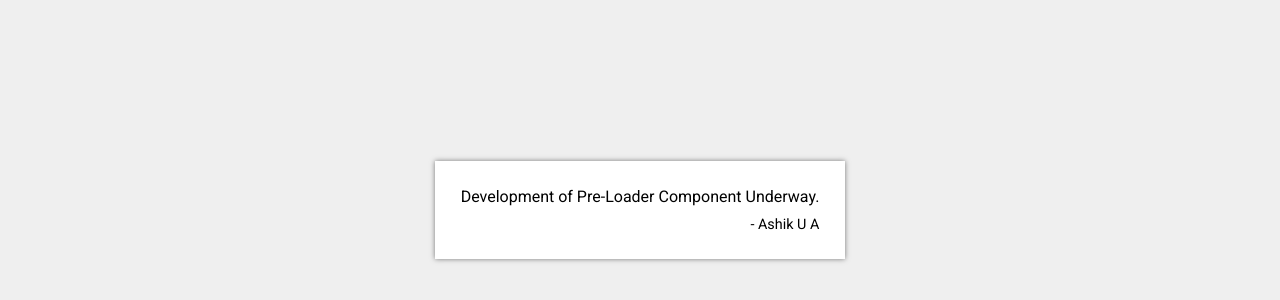
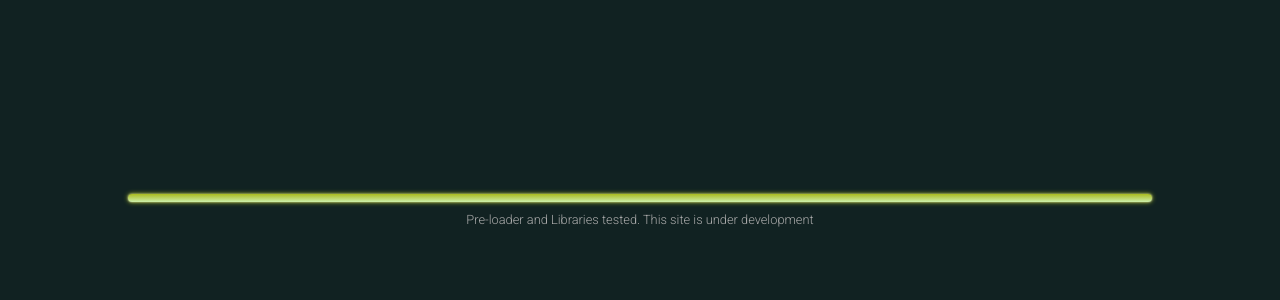
Before and after one commit to Ashik-U-A/Ashik-U-A.github.io, a website: page index.html in a window 1280 px wide. Shown: the part 190-490 px from the top of the page. Drawn offline with Linux system fonts and the light colour scheme.

Commit message:
Pre-Loader: Basic Development. Loading of Libraries.

```diff
--- a/index.html
+++ b/index.html
@@ -8,10 +8,16 @@
     <link rel="stylesheet" href="./styles/general.css">
 </head>
 <body>
-    <div class="info">
+    <div class="info" style="display: none">
         Development of Pre-Loader Component Underway.
         <span class="sign">- Ashik U A</span>
     </div>
+
+    <div class="pre-loader">
+        <div class="progress"><div class="bar" id="progress-bar"></div></div>
+        <p>Testing Libraries and Preloaders</p>
+    </div>
+
     <script src="./scripts/bootstrap.js"></script>
     <script>
         bootstrap_libraries();
--- a/scripts/bootstrap.js
+++ b/scripts/bootstrap.js
@@ -1,12 +1,25 @@
+function update_progress(progress) {
+    document.querySelector("#progress-bar").style.width = progress + "%";
+}
+
+function change_preloader_text(text) {
+    let para = document.querySelector(".pre-loader p");
+    para.style.opacity = 0;
+    setTimeout(()=>{
+        para.innerHTML = text;
+        para.style.opacity = 1;
+    }, 400);
+}
+
 function bootstrap_libraries() {
-    let library_load_start_time = new Date();
-    fetch_lib("three.min.js").then(()=>{
-        let library_load_end_time = new Date();
-        console.log(`Three JS Library Loaded in ${(library_load_end_time - library_load_start_time) / 1000} Seconds`);
+    fetch_lib("three.min.js", event => {
+        update_progress((event.loaded / event.total) * 100);
+    }).then(()=>{
+        change_preloader_text("Pre-loader and Libraries tested. This site is under development");
     });
 }
 
-function fetch_lib(library_name) {
+function fetch_lib(library_name, progress_event_handler) {
     return new Promise((resolve, reject) => {
         let request = new XMLHttpRequest();
         request.open("GET", "libs/" + library_name);
@@ -26,6 +39,7 @@ function fetch_lib(library_name) {
                 }
             }
         };
+        request.onprogress = progress_event_handler;
         request.send();
     });
 }
--- a/styles/general.css
+++ b/styles/general.css
@@ -1,7 +1,7 @@
 @import url('https://fonts.googleapis.com/css?family=Roboto:300,400,700&display=swap');
 
 * {
-    font-family: 'Roboto';
+    font-family: 'Roboto', sans-serif;
     margin: 0;
     padding: 0;
 }
@@ -30,3 +30,37 @@ body {
     margin-top: 10px;
     font-size: 0.9rem;
 }
+
+.pre-loader {
+    display: flex;
+    height: 100%;
+    width: 100%;
+    background: #122;
+    flex-direction: column;
+    align-items: center;
+    justify-content: center;
+    box-shadow: 0 0 3px rgba(0,0,0,0.5);
+}
+
+.pre-loader .progress {
+    width: 80%;
+    height: 1%;
+    background: linear-gradient(to bottom, rgba(130,130,130,0.2), rgba(130, 130, 130, 0.7));
+    border-radius: 100px;
+}
+.pre-loader .progress .bar {
+    height: 100%;
+    width: 0%;
+    background: linear-gradient(to bottom, #aabb20, #cceeaa);
+    border-radius: 100px;
+    box-shadow: 0 0 5px #aabb20, 0 0 2px #fff;
+    transition: width 0.2s;
+}
+.pre-loader p {
+    text-align: center;
+    color: #aaa;
+    font-weight: 300;
+    margin-top: 10px;
+    font-size: 0.8rem;
+    transition: opacity 0.4s;
+}
```
